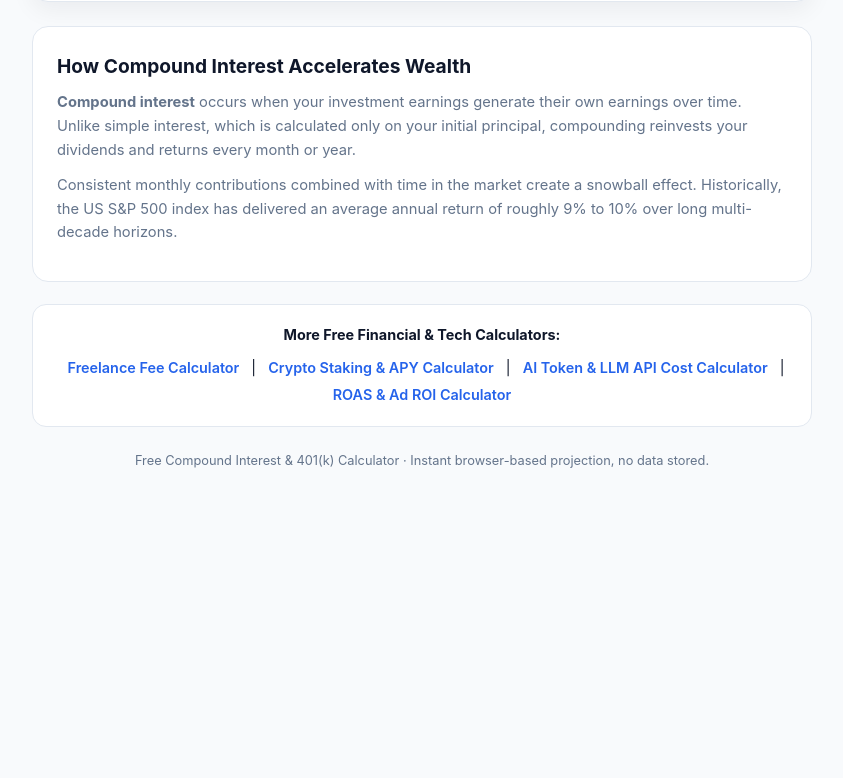
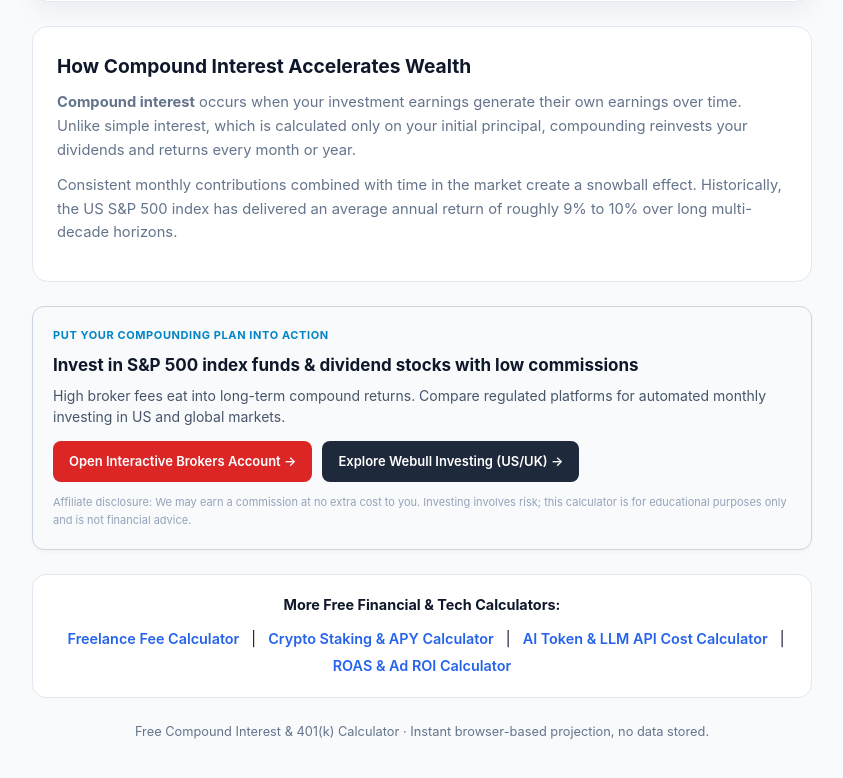
Before and after one commit to valeryivch-maker/compound-interest-calculator, a plain HTML site: page index.html in a window 1280 px wide. Shown: the part 967-1745 px from the top of the page, without its empty margins (218-1061 px from the left). Before the commit the page ends 1488 px from the top, so only its background shows below. Drawn offline with Linux system fonts and the light colour scheme.

Commit message:
нативный HTML-блок

```diff
--- a/index.html
+++ b/index.html
@@ -162,6 +162,30 @@
     <p>Consistent monthly contributions combined with time in the market create a snowball effect. Historically, the US S&P 500 index has delivered an average annual return of roughly 9% to 10% over long multi-decade horizons.</p>
   </section>
 
+  <!-- NATIVE CPA BLOCK: COMPOUND INTEREST -->
+<div style="margin:24px 0; padding:20px; border-radius:12px; background:#f8fafc; border:1px solid #cbd5e1; color:#0f172a; font-family:inherit; box-shadow:0 2px 4px rgba(0,0,0,0.03);">
+  <div style="font-size:11px; font-weight:700; text-transform:uppercase; letter-spacing:0.6px; color:#0284c7; margin-bottom:8px;">
+    Put Your Compounding Plan Into Action
+  </div>
+  <div style="font-size:17px; font-weight:700; margin-bottom:6px; color:#0f172a;">
+    Invest in S&amp;P 500 index funds &amp; dividend stocks with low commissions
+  </div>
+  <p style="font-size:14px; line-height:1.5; color:#475569; margin:0 0 14px 0;">
+    High broker fees eat into long-term compound returns. Compare regulated platforms for automated monthly investing in US and global markets.
+  </p>
+  <div style="display:flex; flex-wrap:wrap; gap:10px; margin-bottom:12px;">
+    <a href="#IBKR_LINK" target="_blank" rel="nofollow sponsored noopener" style="display:inline-block; background:#dc2626; color:#ffffff; text-decoration:none; font-weight:600; font-size:13px; padding:10px 16px; border-radius:8px;">
+      Open Interactive Brokers Account →
+    </a>
+    <a href="#WEBULL_LINK" target="_blank" rel="nofollow sponsored noopener" style="display:inline-block; background:#1e293b; color:#ffffff; text-decoration:none; font-weight:600; font-size:13px; padding:10px 16px; border-radius:8px;">
+      Explore Webull Investing (US/UK) →
+    </a>
+  </div>
+  <div style="font-size:11px; color:#94a3b8;">
+    Affiliate disclosure: We may earn a commission at no extra cost to you. Investing involves risk; this calculator is for educational purposes only and is not financial advice.
+  </div>
+</div>
+
   <nav class="hub-links">
     <strong>More Free Financial & Tech Calculators:</strong>
     <a href="https://github.io" target="_blank">Freelance Fee Calculator</a> |
```
